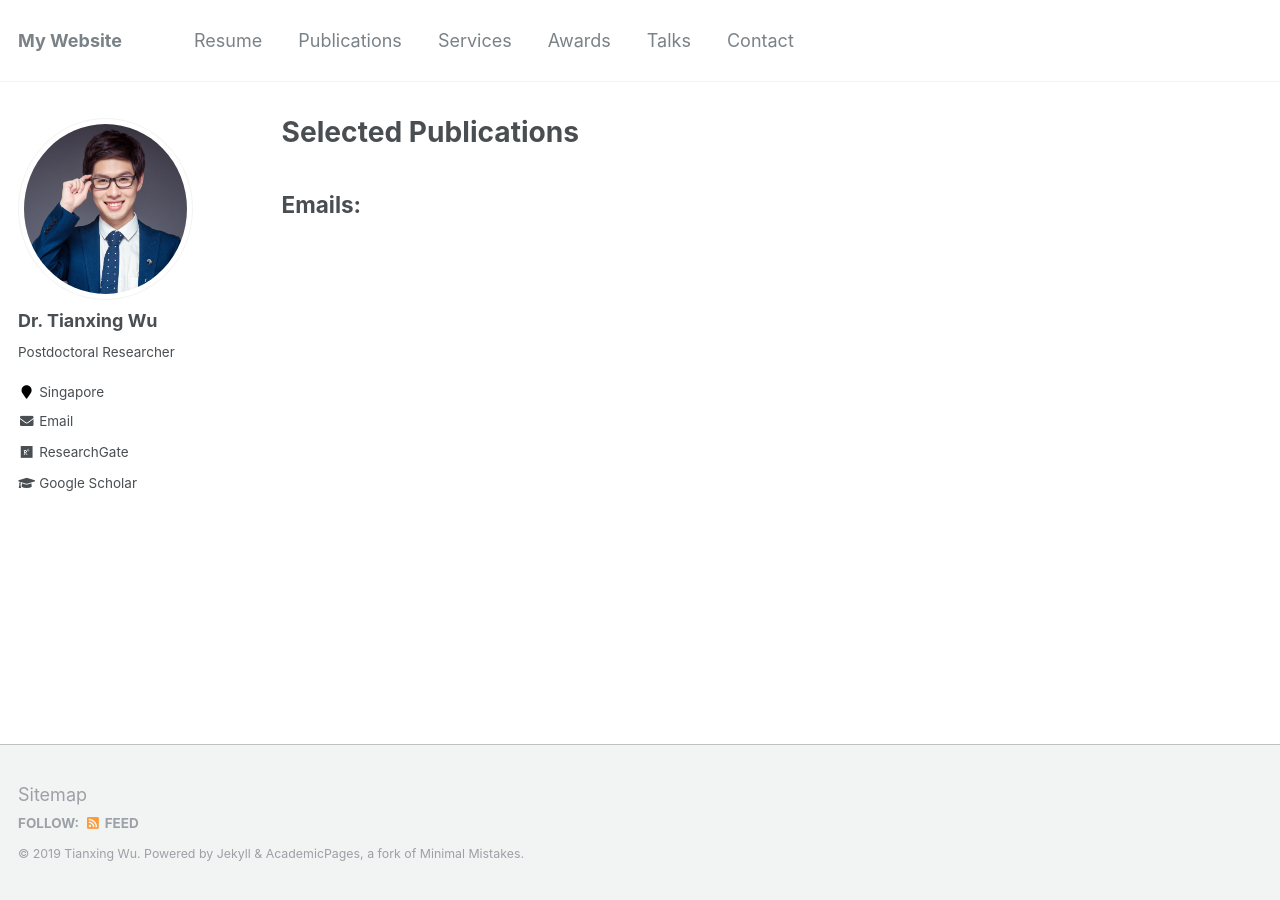
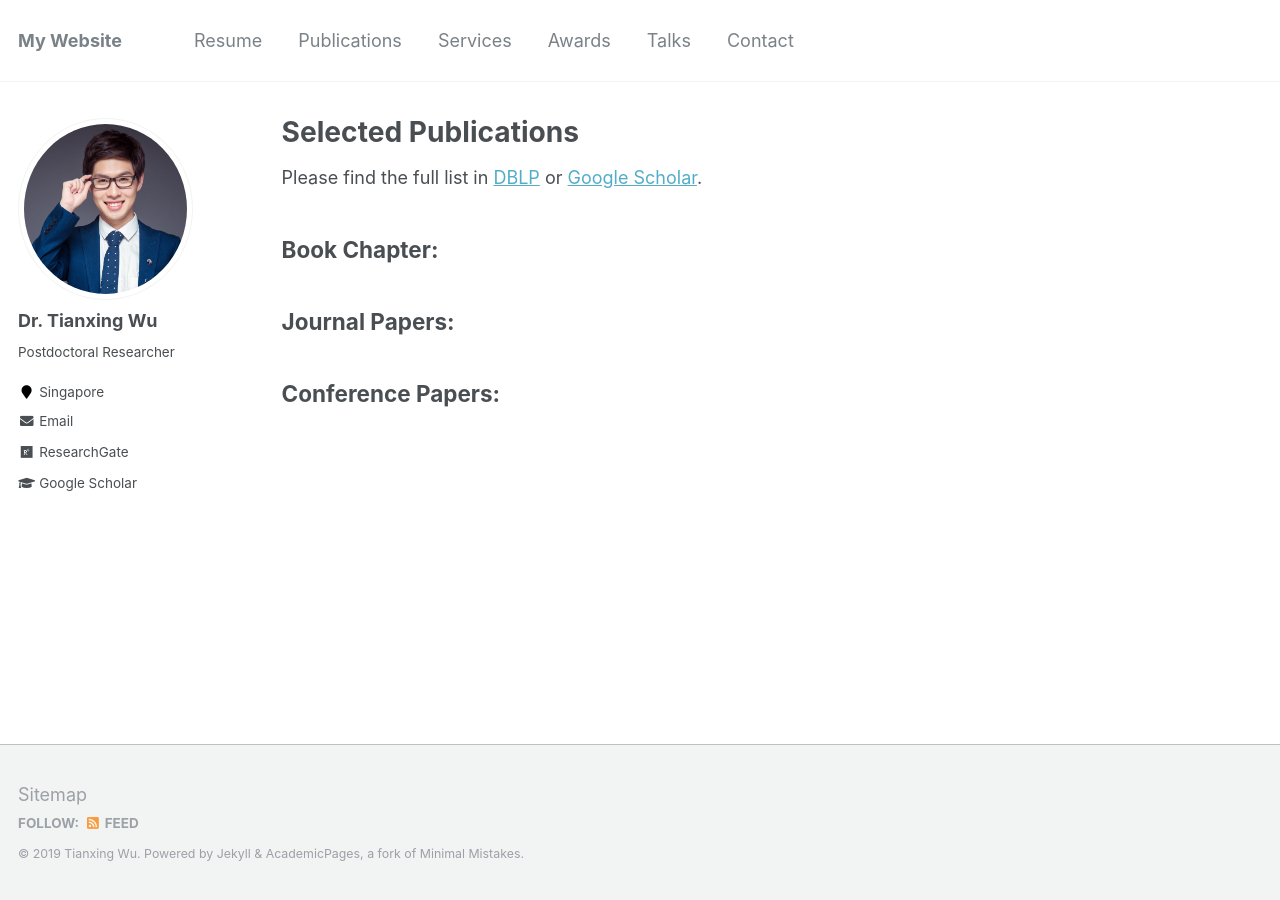
Before and after one commit to tianxing-wu/tianxing-wu.github.io, a Jekyll site: the page built from _pages/selected_publications.md, in a window 1280 px wide. Built offline with Jekyll 4.4.1, drawn with Linux system fonts in a browser that asks for light colours.

Commit message:
site update

```diff
--- a/_pages/selected_publications.md
+++ b/_pages/selected_publications.md
@@ -4,5 +4,9 @@ title: "Selected Publications"
 permalink: /selected_publications/
 author_profile: true
 ---
+Please find the full list in [DBLP](https://dblp.uni-trier.de/pers/hd/w/Wu:Tianxing) or [Google Scholar](https://scholar.google.com/citations?user=VE7OlAkAAAAJ).
+## Book Chapter:
 
-## Emails:
+## Journal Papers:
+
+## Conference Papers:
```
Also changed, not shown: 1 other file.
